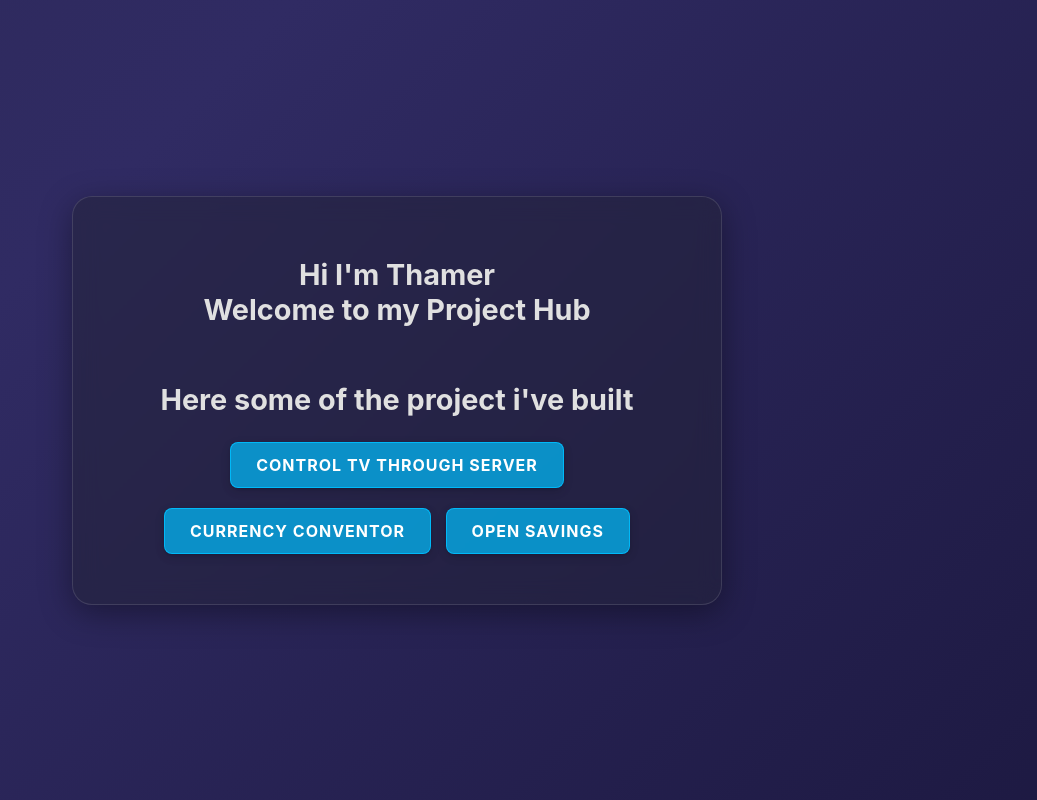
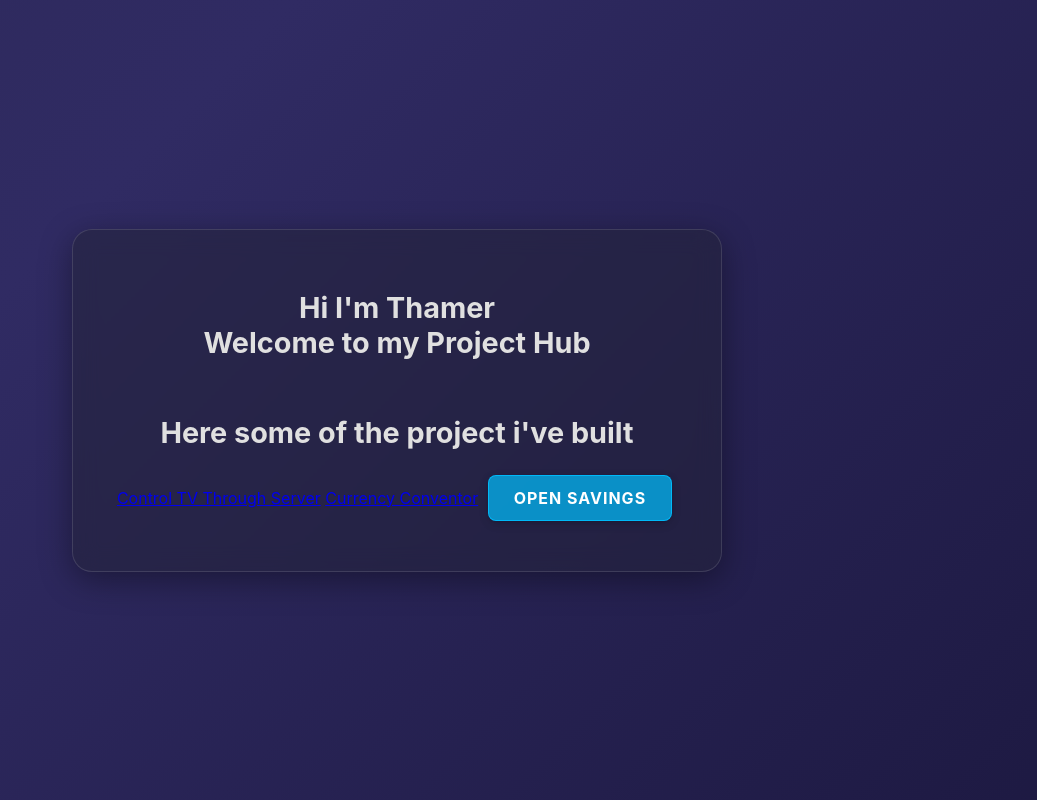
Before and after one commit to Thamerp09/flask-tv-server, a Flask app: page / in a window 1280 px wide. Shown: the whole page, without its empty margins (243-1280 px from the left). Run offline with Flask 3, Linux system fonts and the light colour scheme.

Commit message:
resasdfff

```diff
--- a/templates/MainMenu.html
+++ b/templates/MainMenu.html
@@ -14,10 +14,8 @@
     <h2>Hi I'm Thamer<br>Welcome to my Project Hub</h2><br>
     <h2>Here some of the project i've built</h2>
 
-
-    <button onclick="window.location.href = '{{ url_for('tv_control_page') }}';">Control TV Through Server</button>
-    <button onclick="window.location.href = '{{ url_for('currency_converter_page') }}';">Currency Conventor</button>
-
+    <a href="{{ url_for('tv_control_page') }}" class="button-link">Control TV Through Server</a>
+    <a href="{{ url_for('currency_converter_page') }}" class="button-link">Currency Conventor</a>
 
     <button onclick='window.open("https://ed56-2001-16a2-f715-3100-4c7e-d8c5-6083-8c6f.ngrok-free.app","_blank")'>Open savings</button>
     </div>
```
Also changed, not shown: 1 other file.
